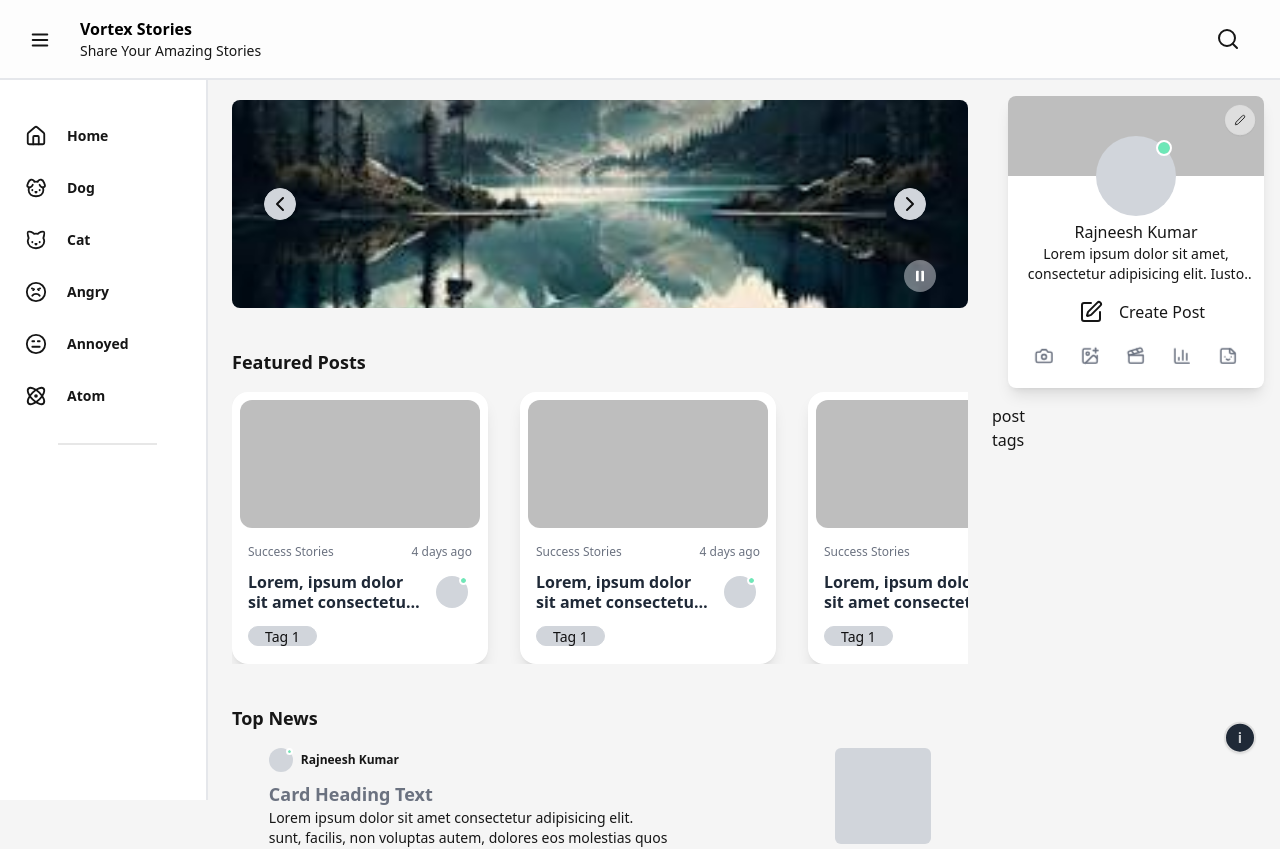
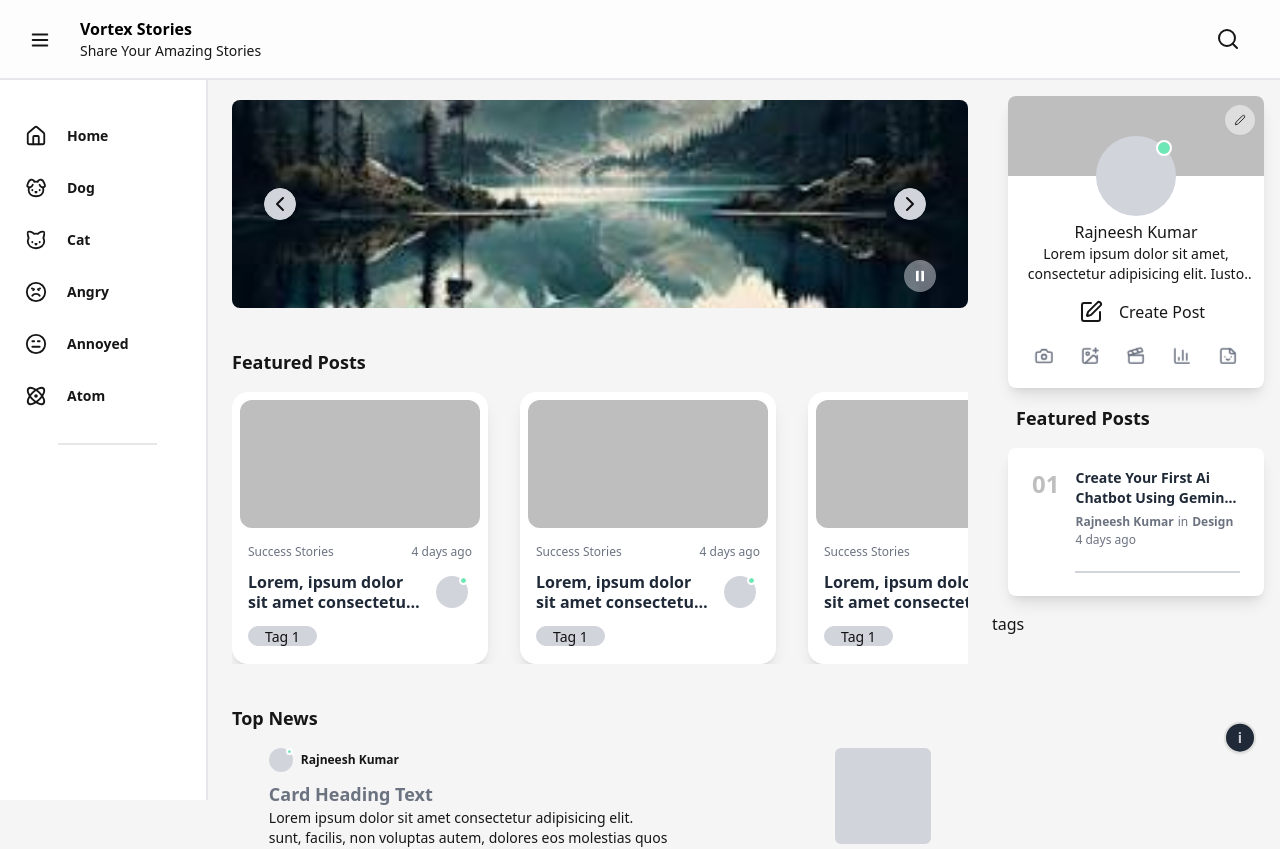
Before and after one commit to Rajneeshzytox/VortexStories, a React (Vite) app: page / in a window 1280 px wide. Shown: the top 849 px of the page. Built offline with nearby package versions, Linux system fonts and the light colour scheme.

Commit message:
top post section added

```diff
--- a/src/components/sections/TopPost.jsx
+++ b/src/components/sections/TopPost.jsx
@@ -1,9 +1,41 @@
 
 
-export default function TopPost(){
-    return(
-        <>
-        <aside className=" ">post</aside>
-        </>
-    )
+
+
+export default function TopPost() {
+  return (
+    <>
+      <aside className="mt-4">
+        {/* section headings*/}
+        <div className="font-bold text-lg mb-4 ml-6">Featured Posts</div>
+
+        <div className="grid grid-cols-1 sm:grid-cols-2 lg:grid-cols-1 gap-2 bg-base-100 rounded-lg shadow-lg overflow-hidden pt-5 m-4   px-6 ">
+        {/* top post card */}
+        <div className="topPostCard flex gap-4 ">
+          {/* number  */}
+          <span className="text-base-300 text-2xl font-semibold">01</span>
+          {/* top post container */}
+          <div className="text-neutral ">
+            {/* topCard Title */}
+            <h5 className="font-bold text-primary lg:text-sm line-clamp-2">
+              Create Your First Ai Chatbot Using Gemini Api
+            </h5>
+            {/* topcard UserName */}
+            <span className="text-sm font-semibold lg:text-xs">{`Rajneesh Kumar`}</span>
+            <span className="text-sm mx-1 lg:text-xs">in</span>
+            {/* top card category */}
+            <span className="text-sm font-semibold lg:text-xs">{`Design `}</span>
+            {/* topcard details */}
+            <div className="w-full text-neutral text-xs">
+                <span>4 days ago</span>
+            </div>
+            <span className="divider divider-secondary"></span>
+          </div>
+        </div>
+        </div>
+
+
+      </aside>
+    </>
+  );
 }
```
